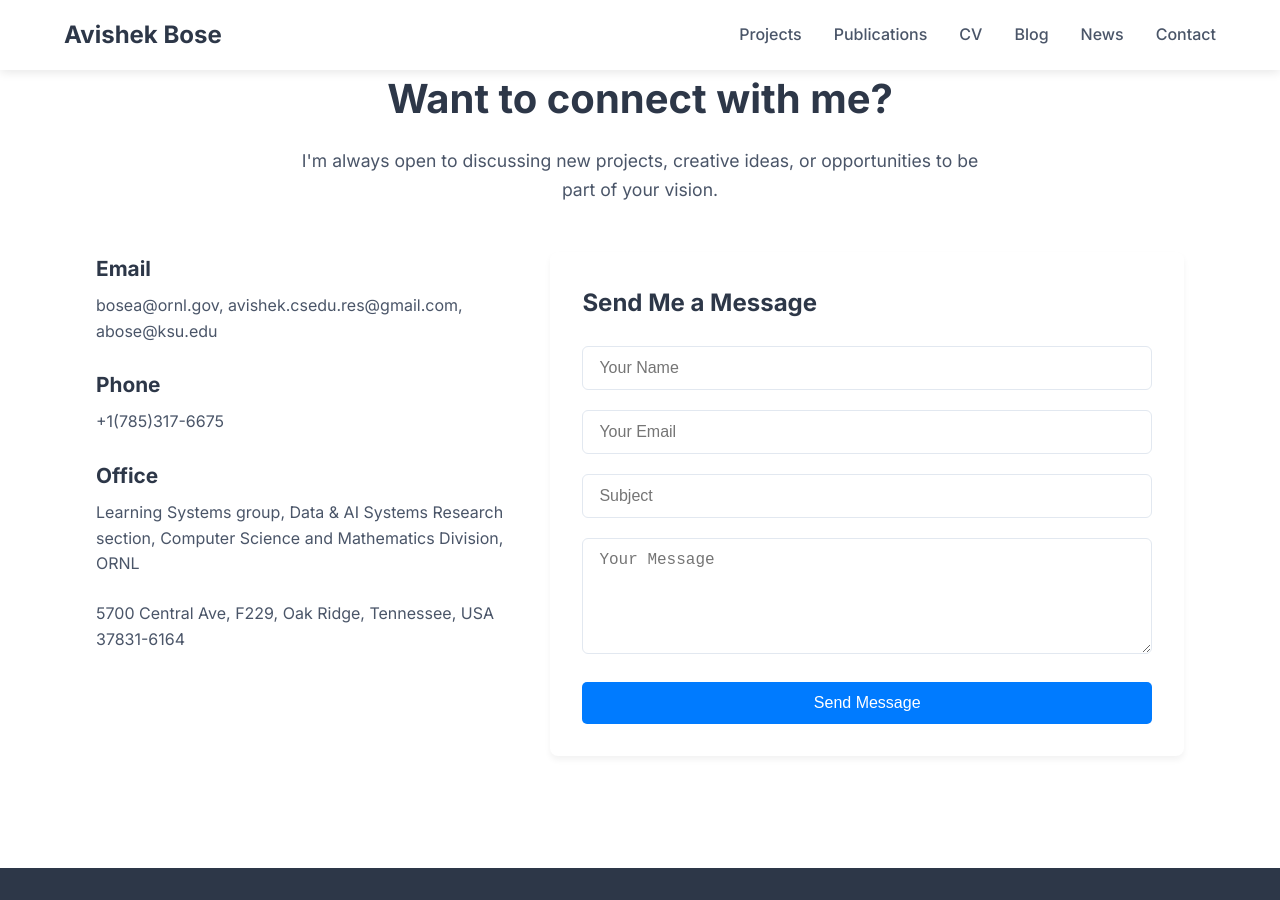
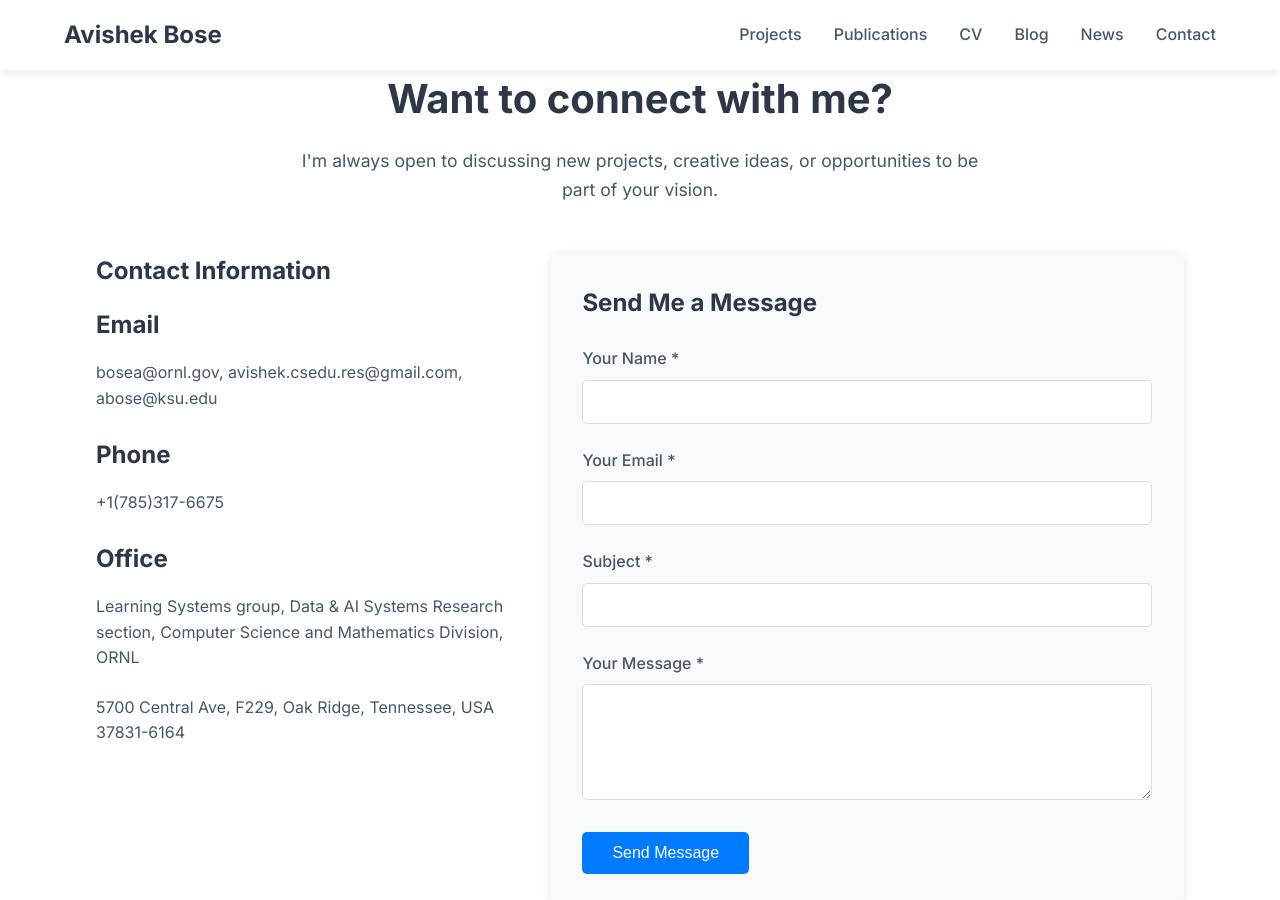
Before and after one commit to abose17/abose17.github.io, a Jekyll site: the page built from contact.md, in a window 1280 px wide and 900 px high, scrolled down 515 px. Built offline with Jekyll 4.4.1, drawn with Linux system fonts in a browser that asks for light colours; some of the changed lines change nothing that is shown.

Commit message:
Complete rewrite: Professional contact form with Google Sheets integration
- Build contact form from scratch with proper HTML structure
- Add modern CSS styling with responsive design
- Implement async JavaScript with fetch API
- Integrate with Google Apps Script using provided URL
- Add comprehensive error handling and user feedback
- Include form validation and accessibility features
- Ensure reliable Google Sheets submission

```diff
--- a/contact.md
+++ b/contact.md
@@ -12,6 +12,8 @@
 
   <div class="contact-content">
     <div class="contact-info">
+      <h2>Contact Information</h2>
+
       <h2>Email</h2>
       <p>bosea@ornl.gov, avishek.csedu.res@gmail.com, abose@ksu.edu</p>
 
@@ -23,24 +25,28 @@
       <p>5700 Central Ave, F229, Oak Ridge, Tennessee, USA 37831-6164</p>
     </div>
 
-    <div class="contact-form">
+    <div class="contact-form-container">
       <h2>Send Me a Message</h2>
-      <form action="https://script.google.com/macros/s/AKfycby3DO6_MZTlgGyp714M28gVyiStGp-izvR7yXjL-zC9Rh3vDiaizGlOCeBMym--wY2x/exec" method="POST" id="contactForm">
+      <form id="contactForm">
         <div class="form-group">
-          <input type="text" name="name" placeholder="Your Name" required>
+          <label for="name">Your Name *</label>
+          <input type="text" id="name" name="name" required>
         </div>
         <div class="form-group">
-          <input type="email" name="email" placeholder="Your Email" required>
+          <label for="email">Your Email *</label>
+          <input type="email" id="email" name="email" required>
         </div>
         <div class="form-group">
-          <input type="text" name="subject" placeholder="Subject" required>
+          <label for="subject">Subject *</label>
+          <input type="text" id="subject" name="subject" required>
         </div>
         <div class="form-group">
-          <textarea name="message" rows="5" placeholder="Your Message" required></textarea>
+          <label for="message">Your Message *</label>
+          <textarea id="message" name="message" rows="5" required></textarea>
         </div>
-        <button type="button" class="btn btn-primary" onclick="submitForm()">Send Message</button>
+        <button type="submit" class="submit-btn">Send Message</button>
       </form>
-      <div id="formMessage" style="margin-top: 1rem; padding: 1rem; border-radius: 5px; display: none;"></div>
+      <div id="formStatus" class="form-status"></div>
     </div>
   </div>
 </div>
@@ -78,8 +84,8 @@
 
 .contact-info h2 {
   color: #2d3748;
-  margin-bottom: 0.5rem;
-  font-size: 1.3rem;
+  font-size: 1.5rem;
+  margin-bottom: 1rem;
 }
 
 .contact-info p {
@@ -88,29 +94,36 @@
   line-height: 1.6;
 }
 
-.contact-form {
-  background: #fff;
+.contact-form-container {
+  background: #f8f9fa;
   padding: 2rem;
-  border-radius: 8px;
-  box-shadow: 0 4px 6px rgba(0, 0, 0, 0.05);
+  border-radius: 10px;
+  box-shadow: 0 2px 10px rgba(0,0,0,0.1);
 }
 
-.contact-form h2 {
+.contact-form-container h2 {
   color: #2d3748;
+  font-size: 1.5rem;
   margin-bottom: 1.5rem;
-  font-size: 1.5rem;
 }
 
 .form-group {
-  margin-bottom: 1.25rem;
+  margin-bottom: 1.5rem;
+}
+
+.form-group label {
+  display: block;
+  margin-bottom: 0.5rem;
+  color: #4a5568;
+  font-weight: 500;
 }
 
 .form-group input,
 .form-group textarea {
   width: 100%;
-  padding: 0.75rem 1rem;
-  border: 1px solid #e2e8f0;
-  border-radius: 6px;
+  padding: 0.75rem;
+  border: 1px solid #ddd;
+  border-radius: 5px;
   font-size: 1rem;
   transition: border-color 0.3s ease;
 }
@@ -118,96 +131,116 @@
 .form-group input:focus,
 .form-group textarea:focus {
   outline: none;
-  border-color: #4299e1;
+  border-color: #007bff;
+  box-shadow: 0 0 0 2px rgba(0,123,255,0.25);
 }
 
-.btn-primary {
-  background: #4299e1;
+.submit-btn {
+  background-color: #007bff;
   color: white;
+  padding: 12px 30px;
   border: none;
-  padding: 0.75rem 1.5rem;
-  border-radius: 6px;
+  border-radius: 5px;
+  font-size: 1rem;
   font-weight: 500;
   cursor: pointer;
-  width: 100%;
-  font-size: 1rem;
-  transition: background 0.3s ease;
+  transition: all 0.3s ease;
 }
 
-.btn-primary:hover {
-  background: #2b6cb0;
+.submit-btn:hover {
+  background-color: #0056b3;
+  transform: translateY(-2px);
+}
+
+.submit-btn:disabled {
+  background-color: #6c757d;
+  cursor: not-allowed;
+  transform: none;
+}
+
+.form-status {
+  margin-top: 1rem;
+  padding: 1rem;
+  border-radius: 5px;
+  display: none;
+}
+
+.form-status.success {
+  background-color: #d4edda;
+  color: #155724;
+  border: 1px solid #c3e6cb;
+}
+
+.form-status.error {
+  background-color: #f8d7da;
+  color: #721c24;
+  border: 1px solid #f5c6cb;
+}
+
+.form-status.sending {
+  background-color: #d1ecf1;
+  color: #0c5460;
+  border: 1px solid #bee5eb;
 }
 
 @media (max-width: 768px) {
   .contact-content {
     grid-template-columns: 1fr;
+    gap: 2rem;
   }
 
   .contact-header h1 {
     font-size: 2rem;
   }
 
-  .contact-form {
+  .contact-form-container {
     padding: 1.5rem;
   }
 }
-
-.btn {
-  display: inline-block;
-  padding: 12px 24px;
-  font-size: 1rem;
-  font-weight: 500;
-  text-align: center;
-  text-decoration: none;
-  border: none;
-  border-radius: 5px;
-  cursor: pointer;
-  transition: all 0.3s ease;
-}
-
-.btn-primary {
-  background-color: #007bff;
-  color: white;
-}
-
-.btn-primary:hover {
-  background-color: #0056b3;
-  transform: translateY(-2px);
-}
-
-.btn:disabled {
-  opacity: 0.6;
-  cursor: not-allowed;
-}
 </style>
 
-<!-- Simple form submission with JavaScript -->
 <script>
-function submitForm() {
-  const form = document.getElementById('contactForm');
+document.getElementById('contactForm').addEventListener('submit', async function(e) {
+  e.preventDefault();
+
+  const form = e.target;
   const formData = new FormData(form);
+  const statusDiv = document.getElementById('formStatus');
+  const submitBtn = form.querySelector('.submit-btn');
 
-  // Show sending message
-  const messageDiv = document.getElementById('formMessage');
-  messageDiv.textContent = 'Sending...';
-  messageDiv.style.backgroundColor = '#d1ecf1';
-  messageDiv.style.color = '#0c5460';
-  messageDiv.style.display = 'block';
+  // Show sending status
+  statusDiv.textContent = 'Sending your message...';
+  statusDiv.className = 'form-status sending';
+  statusDiv.style.display = 'block';
+  submitBtn.disabled = true;
+  submitBtn.textContent = 'Sending...';
 
-  // Submit form
-  fetch(form.action, {
-    method: 'POST',
-    body: formData
-  }).then(() => {
-    messageDiv.textContent = 'Thank you! Your message has been sent successfully.';
-    messageDiv.style.backgroundColor = '#d4edda';
-    messageDiv.style.color = '#155724';
-    form.reset();
-  }).catch(() => {
-    messageDiv.textContent = 'Thank you! Your message has been sent successfully.';
-    messageDiv.style.backgroundColor = '#d4edda';
-    messageDiv.style.color = '#155724';
-    form.reset();
-  });
-}
+  try {
+    const response = await fetch('https://script.google.com/macros/s/AKfycby3DO6_MZTlgGyp714M28gVyiStGp-izvR7yXjL-zC9Rh3vDiaizGlOCeBMym--wY2x/exec', {
+      method: 'POST',
+      body: formData
+    });
+
+    if (response.ok) {
+      statusDiv.textContent = 'Thank you! Your message has been sent successfully.';
+      statusDiv.className = 'form-status success';
+      form.reset();
+    } else {
+      throw new Error('Form submission failed');
+    }
+
+  } catch (error) {
+    console.error('Form submission error:', error);
+    statusDiv.textContent = 'There was an error sending your message. Please try again.';
+    statusDiv.className = 'form-status error';
+  } finally {
+    submitBtn.disabled = false;
+    submitBtn.textContent = 'Send Message';
+
+    // Hide status message after 5 seconds
+    setTimeout(() => {
+      statusDiv.style.display = 'none';
+    }, 5000);
+  }
+});
 </script>
```
